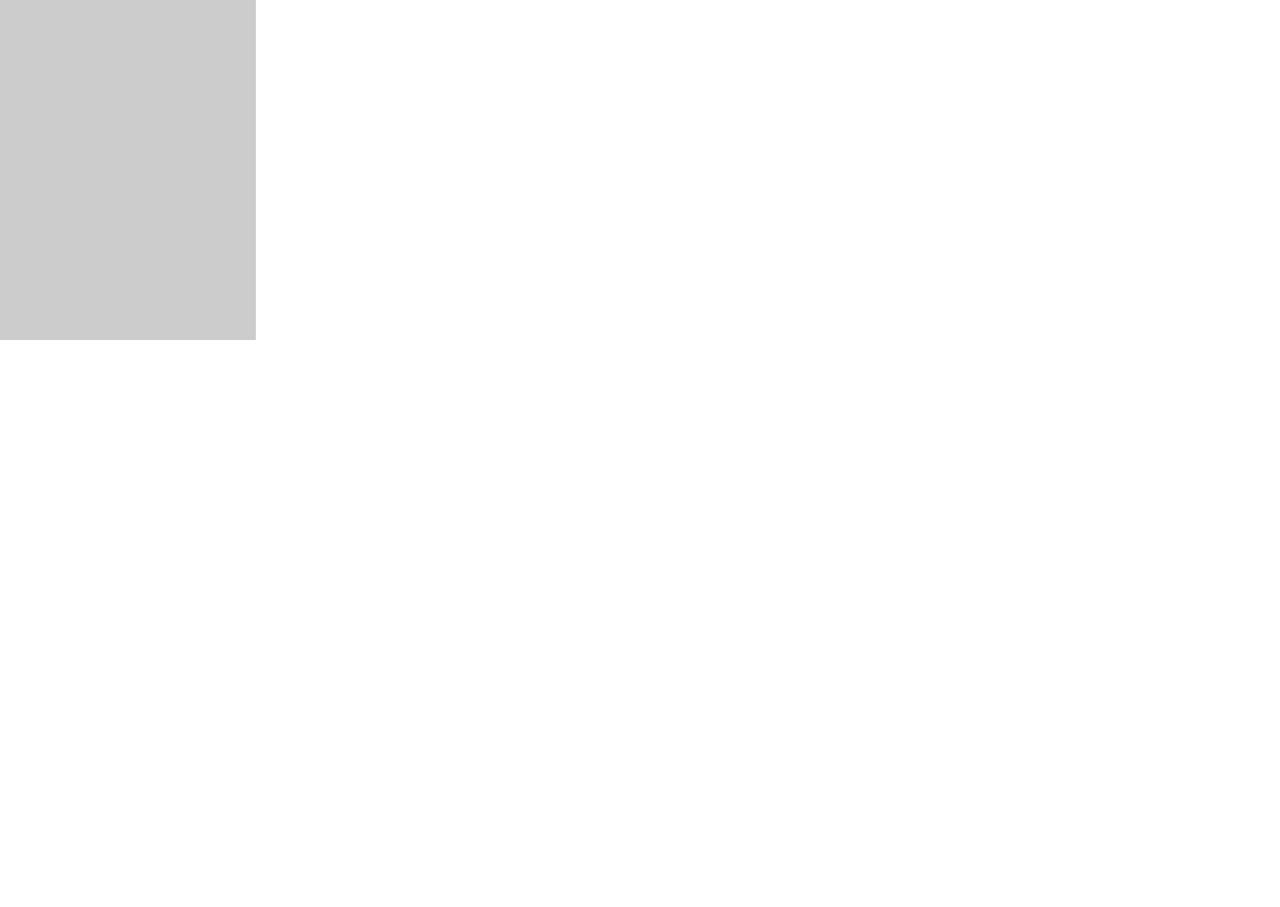
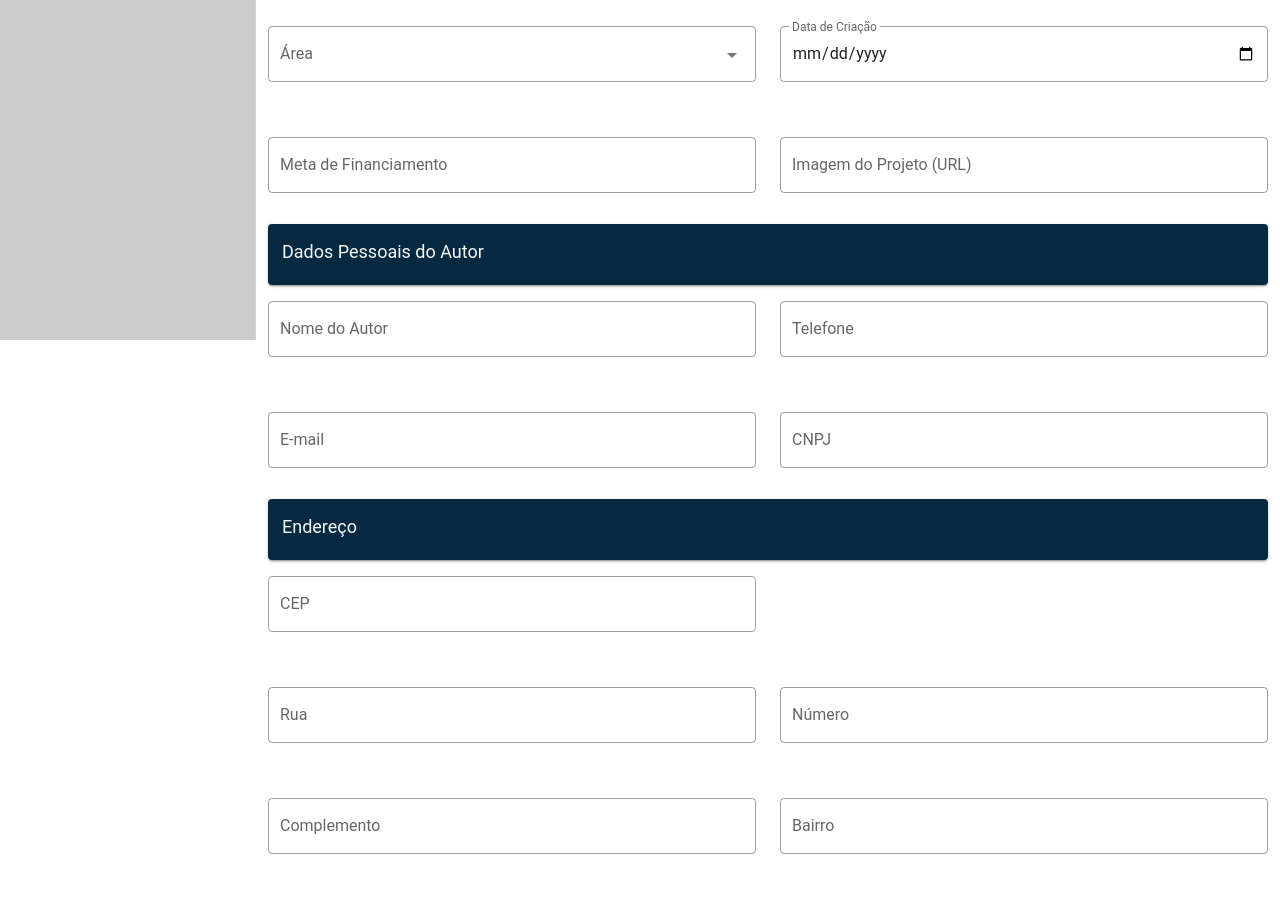
Before and after one commit to nicklopesc/social-project-dashboard, a Vue app: page /dashboard/cadastrar-projeto in a window 1280 px wide. Shown: the part 460-1367 px from the top of the page. Before the commit the page ends 800 px from the top, so only its background shows below. Built offline with nearby package versions, Linux system fonts and the light colour scheme.

Commit message:
Page Cadastro

```diff
--- a/src/views/DashboardHome.vue
+++ b/src/views/DashboardHome.vue
@@ -131,7 +131,7 @@ export default {
 .section-blue {
   background-color: #042940;
   padding: 15px;
-  border-radius: 8px;
+  /* border-radius: 8px; */
 }
 
 .section-gray {
--- a/src/views/register/CadastrarProjeto.vue
+++ b/src/views/register/CadastrarProjeto.vue
@@ -1,13 +1,348 @@
 <template>
-   <h2>Cadastro</h2>
+  <v-container fluid>
+    <v-row>
+      <v-col cols="12" >
+
+          <v-card-title>
+            <span class="headline">Cadastro de Projeto</span>
+          </v-card-title>
+
+          <v-form @submit.prevent="submitForm" ref="form">
+
+
+              <v-card class="informacoes-projetos mb-4"><p class="paragrafo-info">Informações do Projeto</p></v-card>
+              <v-divider></v-divider>
+
+              <v-text-field
+                v-model="form.title"
+                label="Nome do Projeto"
+                outlined
+                required
+                :rules="[rules.required]"
+
+              ></v-text-field>
+
+              <v-textarea
+                v-model="form.description"
+                label="Descrição"
+                outlined
+                required
+                :rules="[rules.required]"
+
+              ></v-textarea>
+
+              <v-row>
+                <v-col cols="12" sm="6">
+                  <v-select
+                    v-model="form.area"
+                    :items="areas"
+                    label="Área"
+                    outlined
+                    required
+                    :rules="[rules.required]"
+
+                  ></v-select>
+                </v-col>
+                <v-col cols="12" sm="6">
+                  <v-text-field
+                    v-model="form.creationDate"
+                    label="Data de Criação"
+                    type="date"
+                    outlined
+                    required
+                    :rules="[rules.required]"
+
+                  ></v-text-field>
+                </v-col>
+              </v-row>
+
+              <v-row>
+                <v-col cols="12" sm="6">
+                  <v-text-field
+                    v-model="form.targetFunding"
+                    label="Meta de Financiamento"
+                    type="number"
+                    outlined
+                    required
+                    :rules="[rules.required]"
+
+                  ></v-text-field>
+                </v-col>
+                <v-col cols="12" sm="6">
+                  <v-text-field
+                    v-model="form.image"
+                    label="Imagem do Projeto (URL)"
+                    type="url"
+                    outlined
+                    placeholder="URL da imagem"
+
+                  ></v-text-field>
+                </v-col>
+              </v-row>
+
+              <v-card class="informacoes-projetos mb-4"><p class="paragrafo-info">Dados Pessoais do Autor</p></v-card>
+
+
+              <v-row>
+                <v-col cols="12" sm="6">
+                  <v-text-field
+                    v-model="form.projectAuthor"
+                    label="Nome do Autor"
+                    type="text"
+                    outlined
+                    required
+                    :rules="[rules.required]"
+
+                  ></v-text-field>
+                </v-col>
+                <v-col cols="12" sm="6">
+                  <v-text-field
+                    v-model="form.phone"
+                    label="Telefone"
+                    type="text"
+                    outlined
+                    required
+                    :rules="[rules.required]"
+
+                  ></v-text-field>
+                </v-col>
+              </v-row>
+
+              <v-row>
+                <v-col cols="12" sm="6">
+                  <v-text-field
+                    v-model="form.email"
+                    label="E-mail"
+                    type="email"
+                    outlined
+                    required
+                    :rules="[rules.required]"
+
+                  ></v-text-field>
+                </v-col>
+                <v-col cols="12" sm="6">
+                  <v-text-field
+                    v-model="form.cnpj"
+                    label="CNPJ"
+                    type="text"
+                    outlined
+                    required
+                    :rules="[rules.required]"
+
+                  ></v-text-field>
+                </v-col>
+              </v-row>
+
+              <v-card class="informacoes-projetos mb-4"><p class="paragrafo-info">Endereço</p></v-card>
+
+
+              <v-row>
+                <v-col cols="12" sm="6">
+                  <v-text-field
+                    v-model="form.addressZipCode"
+                    label="CEP"
+                    outlined
+                    required
+                    :rules="[rules.required]"
+
+                  ></v-text-field>
+                </v-col>
+              </v-row>
+
+              <v-row>
+                <v-col cols="12" sm="6">
+                  <v-text-field
+                    v-model="form.addressStreet"
+                    label="Rua"
+                    outlined
+                    required
+                    :rules="[rules.required]"
+
+                  ></v-text-field>
+                </v-col>
+                <v-col cols="12" sm="6">
+                  <v-text-field
+                    v-model="form.addressNumber"
+                    label="Número"
+                    outlined
+                    required
+                    :rules="[rules.required]"
+
+                  ></v-text-field>
+                </v-col>
+              </v-row>
+
+              <v-row>
+                <v-col cols="12" sm="6">
+                  <v-text-field
+                    v-model="form.addressComplement"
+                    label="Complemento"
+                    outlined
+
+                  ></v-text-field>
+                </v-col>
+                <v-col cols="12" sm="6">
+                  <v-text-field
+                    v-model="form.addressNeighborhood"
+                    label="Bairro"
+                    outlined
+                    required
+                    :rules="[rules.required]"
+
+                  ></v-text-field>
+                </v-col>
+              </v-row>
+
+              <v-row>
+                <v-col cols="12" sm="6">
+                  <v-text-field
+                    v-model="form.addressCity"
+                    label="Cidade"
+                    outlined
+                    required
+                    :rules="[rules.required]"
+
+                  ></v-text-field>
+                </v-col>
+                <v-col cols="12" sm="6">
+                  <v-select
+                    v-model="form.addressState"
+                    :items="states"
+                    label="Estado"
+                    outlined
+                    required
+                    :rules="[rules.required]"
+
+                  ></v-select>
+                </v-col>
+              </v-row>
+
+
+            <v-card-actions>
+              <v-btn type="submit" color="primary" :loading="loading" block>
+                Cadastrar Projeto
+              </v-btn>
+            </v-card-actions>
+          </v-form>
+
+      </v-col>
+    </v-row>
+  </v-container>
 </template>
+
+
+
 
 <script>
 export default {
-
+  data() {
+    return {
+      loading: false,
+      areas: ["Energia", "Saúde", "Tecnologia", "Agronegócio", "Educação", "Cultura"],
+      states: ["AC", "AL", "AP", "AM", "BA", "CE", "DF", "ES", "GO", "MA", "MT", "MS", "MG", "PA", "PB", "PR", "PE", "PI", "RJ", "RN", "RS", "RO", "RR", "SC", "SP", "SE", "TO"],
+      form: {
+        title: "",
+        description: "",
+        area: "",
+        creationDate: "",
+        targetFunding: "",
+        image: "",
+        cnpj: "",
+        projectAuthor: "",
+        phone: "",
+        email: "",
+        addressStreet: "",
+        addressNumber: "",
+        addressComplement: "",
+        addressNeighborhood: "",
+        addressCity: "",
+        addressState: "",
+        addressZipCode: "",
+      },
+      rules: {
+        required: value => !!value || "Este campo é obrigatório",
+      },
+    };
+  },
+  methods: {
+    submitForm() {
+      if (this.$refs.form.validate()) {
+        this.loading = true;
+        console.log("Dados do projeto:", this.form);
+        setTimeout(() => {
+          this.loading = false;
+          alert("Projeto cadastrado com sucesso!");
+          this.resetForm();
+        }, 2000);
+      } else {
+        alert("Por favor, preencha todos os campos obrigatórios.");
       }
+    },
+    resetForm() {
+      this.form = {
+        title: "",
+        description: "",
+        area: "",
+        creationDate: "",
+        targetFunding: "",
+        image: "",
+        cnpj: "",
+        projectAuthor: "",
+        phone: "",
+        email: "",
+        addressStreet: "",
+        addressNumber: "",
+        addressComplement: "",
+        addressNeighborhood: "",
+        addressCity: "",
+        addressState: "",
+        addressZipCode: "",
+      };
+      this.$refs.form.resetValidation();
+    },
+  },
+};
 </script>
 
- <style>
+<style scoped>
+.v-container {
+  padding-top: 10px;
+}
+
+.v-card {
+  box-shadow: 0 4px 4px rgba(0, 0, 0, 0.1);
+}
+
+.v-btn {
+  font-weight: bold;
+}
+
+.informacoes-projetos {
+  padding: 4px;
+  background-color: #042940;
+}
+
+.paragrafo-info {
+  font-size: 18px;
+  margin-top: 10px;
+  color: #f7f7f7;
+  margin-left: 10px;
+}
+
+/* .v-row {
+  margin-bottom: -28px;
+}
+
+.v-col {
+  padding-top: 2px;
+} */
+
+.v-text-field,
+.v-select,
+.v-textarea {
+  margin-bottom: 1px;
+}
+
+
 
 </style>
```
Lines whose indentation alone changed are shown as unchanged.
